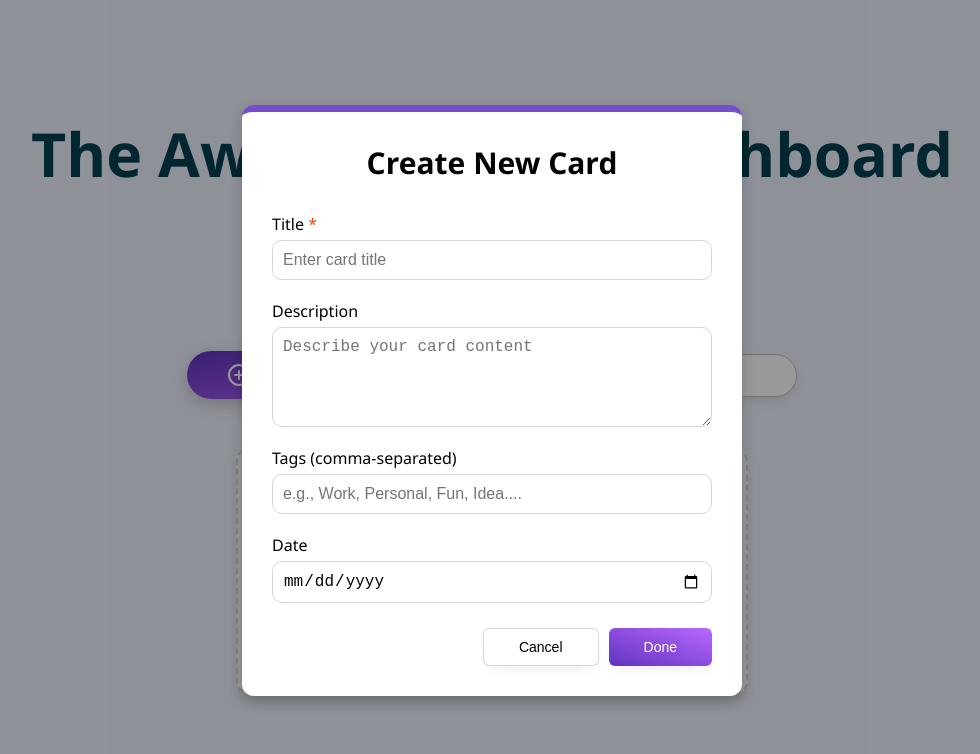
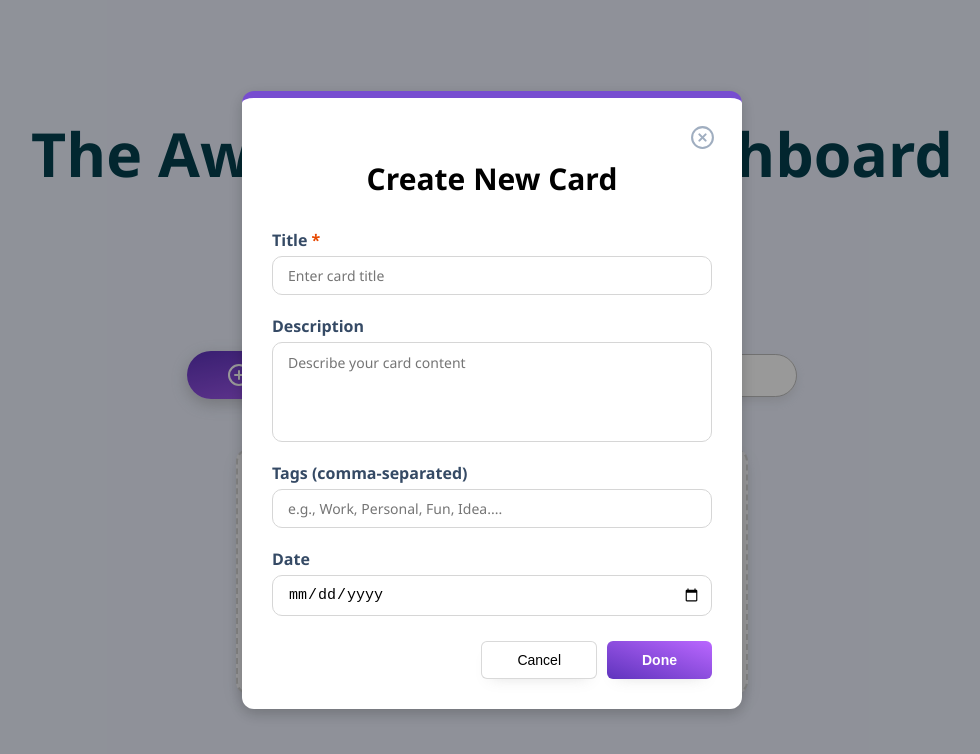
Before and after one commit to Dani-8/Card-Organizer-Pro, a plain HTML site: page index.html in a window 1280 px wide. Shown: the whole page, without its empty margins (148-1128 px from the left). Drawn offline with Linux system fonts and the light colour scheme.

Commit message:
Minor Updates

```diff
--- a/assets/files/style.css
+++ b/assets/files/style.css
@@ -185,8 +185,8 @@ body{
     align-items: center;
     z-index: 999;
 }
-
 .modal-content, .confirmation-modal-content{
+    position: relative;
     background-color: white;
     border-radius: 12px;
     padding: 30px;
@@ -194,7 +194,40 @@ body{
     min-width: 500px;
     border-top: 7px solid rgb(119, 77, 208);
 }
+
+
+.close-modal-btn{
+    position: absolute;
+    top: 20px;
+    right: 20px;
+    color: #a0aec0;
+    display: flex;
+    justify-content: center;
+    align-items: center;
+    cursor: pointer;
+    background-color: transparent;
+    /* background-color: red; */
+    border: none;
+    border-radius: 99999px;
+    padding: 7px;
+    transition: all 0.2s ease-in-out;
+}
+.close-modal-btn svg{
+    width: 25px;
+    height: 25px;
+}
+.close-modal-btn:hover{
+    background-color: rgb(237, 241, 248);
+    color: black;
+    transform: rotate(90deg);
+}
+.close-modal-btn:active{
+    transform: rotate(180deg) scale(0.90);
+}
+
+
 .modal-content h2{
+    margin-top: 30px;
     margin-bottom: 30px;
     text-align: center;
     font-size: 30px;
@@ -218,19 +251,33 @@ body{
 .red-star{
     color: rgb(231, 73, 0);
 }
+.form-element label{
+    font-weight: 600;
+    color: #354a65;
+}
 .form-element input, textarea{
     width: 100%;
-    padding: 10px;
+    padding: 10px 10px 10px 15px;
     border-radius: 10px;
     outline: none;
     border: 1px solid rgb(214, 214, 214);
-    font-size: 16px;
+    font-size: 15px;
+    transition: 0.3s ease;
 }
 .form-element textarea{
     height: 100px;
+    resize: none;
 }
+.form-element input::placeholder, textarea::placeholder{
+    font-size: 14px;
+    font-family: 'Segoe UI', Tahoma, Geneva, Verdana, sans-serif;
+}
+.form-element input:focus, textarea:focus{
+    outline: none;
+    border-color: rgb(95, 52, 189);
+    box-shadow: 0 0 0 3px rgba(79, 70, 229, 0.3);
 
-
+}
 
 
 .modal-btns-cont{
@@ -264,6 +311,7 @@ body{
     color: white;
     background: linear-gradient(to right top, rgb(95, 52, 189), rgb(186, 103, 255));
     transition: 0.3s ease;
+    font-weight: 600;
 }
 .save-card-btn:hover{
     background: linear-gradient(to right top, rgb(80, 37, 172), rgb(174, 79, 251));
--- a/index.html
+++ b/index.html
@@ -62,6 +62,12 @@
     <!-- MODAL FOR ADDING/EDITING CARD -->
     <div class="modal-cont hidden" id="modal-cont">
         <div class="modal-content">
+            <button id="close-card-modal-btn" class="close-modal-btn" aria-label="Close card modal">
+                <svg xmlns="http://www.w3.org/2000/svg" width="24" height="24" viewBox="0 0 24 24" fill="none" stroke="currentColor" stroke-width="2" stroke-linecap="round" stroke-linejoin="round">
+                    <circle cx="12" cy="12" r="10"/><path d="m15 9-6 6"/><path d="m9 9 6 6"/>
+                </svg>
+            </button>
+
             <h2 id="modal-title">Create New Card</h2>
 
             <form id="card-form"  action="">
```
